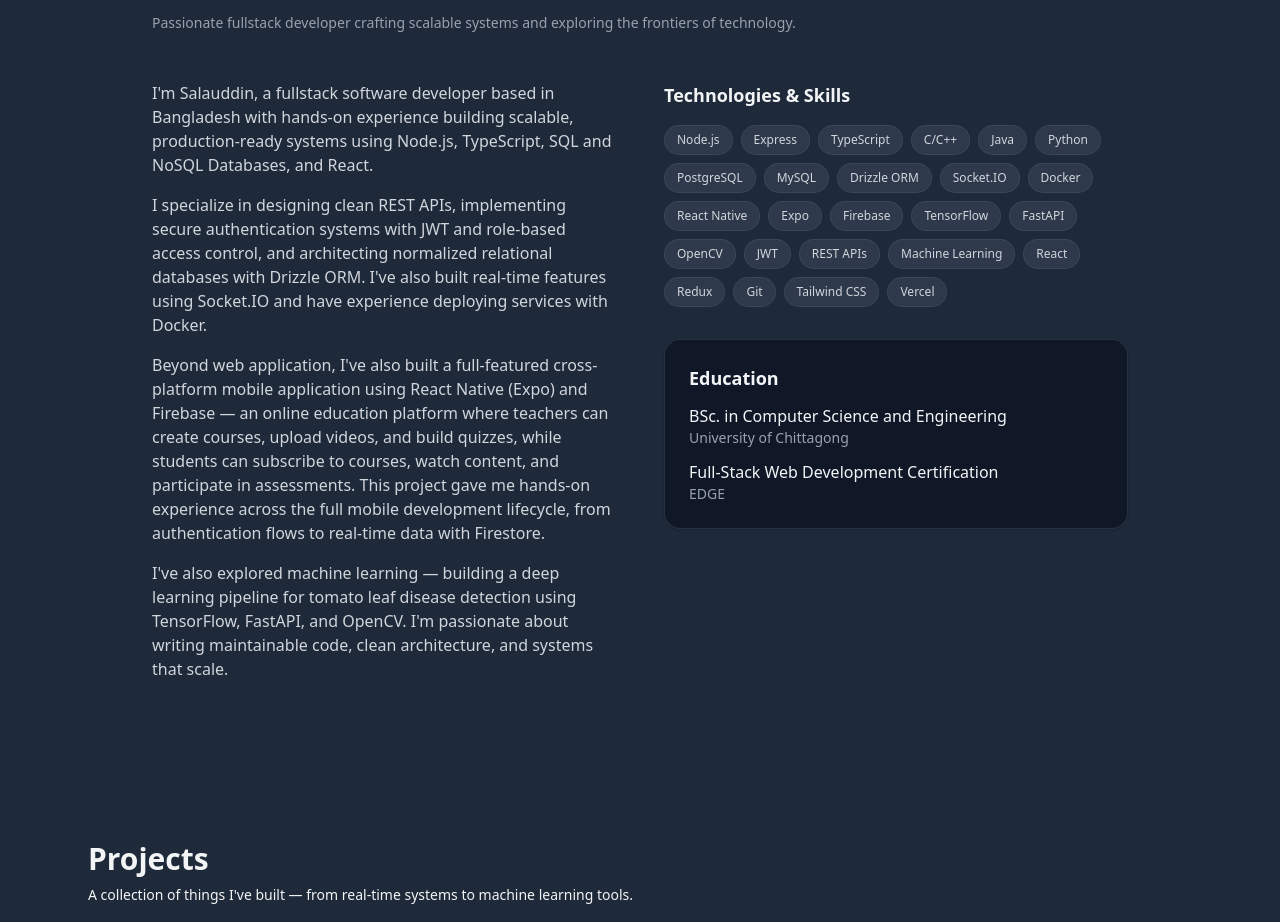
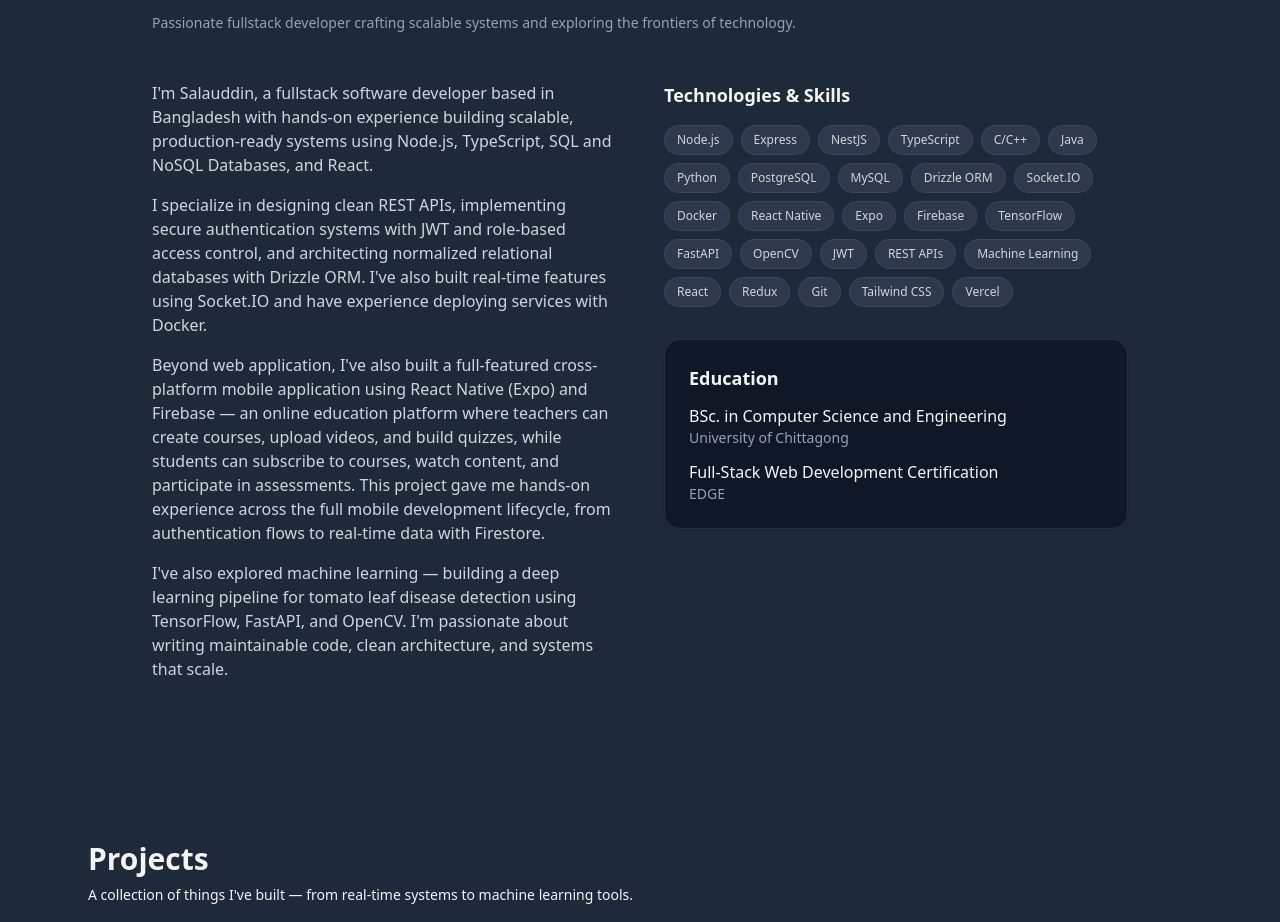
Before and after one commit to shible77/Portfolio, a React (Vite) app in the folder myPortfolio/: page / in a window 1280 px wide. Shown: the part 911-1833 px from the top of the page. Built offline with nearby package versions, Linux system fonts and the light colour scheme.

Commit message:
feat: update skills list in About section and modify project link for Real-Time Anonymous Chat App

```diff
--- a/myPortfolio/src/sections/About.tsx
+++ b/myPortfolio/src/sections/About.tsx
@@ -3,7 +3,7 @@ import { motion } from "framer-motion";
 
 export default function About(): JSX.Element {
   const skills = [
-    "Node.js", "Express", "TypeScript", "C/C++", "Java", "Python","PostgreSQL", "MySQL", "Drizzle ORM",
+    "Node.js", "Express", "NestJS", "TypeScript", "C/C++", "Java", "Python","PostgreSQL", "MySQL", "Drizzle ORM",
     "Socket.IO", "Docker", "React Native", "Expo", "Firebase", "TensorFlow",
     "FastAPI", "OpenCV", "JWT", "REST APIs", "Machine Learning",
     "React", "Redux", "Git", "Tailwind CSS", "Vercel"
--- a/myPortfolio/src/sections/Projects.tsx
+++ b/myPortfolio/src/sections/Projects.tsx
@@ -33,7 +33,7 @@ const projects: Project[] = [
       "Docker",
     ],
     links: [
-      "https://anonymous-chat-sigma-cyan.vercel.app",
+      "https://roomly-real-time-anonymous-chat-app.vercel.app",
       "https://github.com/shible77/Roomly-Real-Time-Anonymous-Chat-Application",
     ],
     tag: "Real-Time",
```
